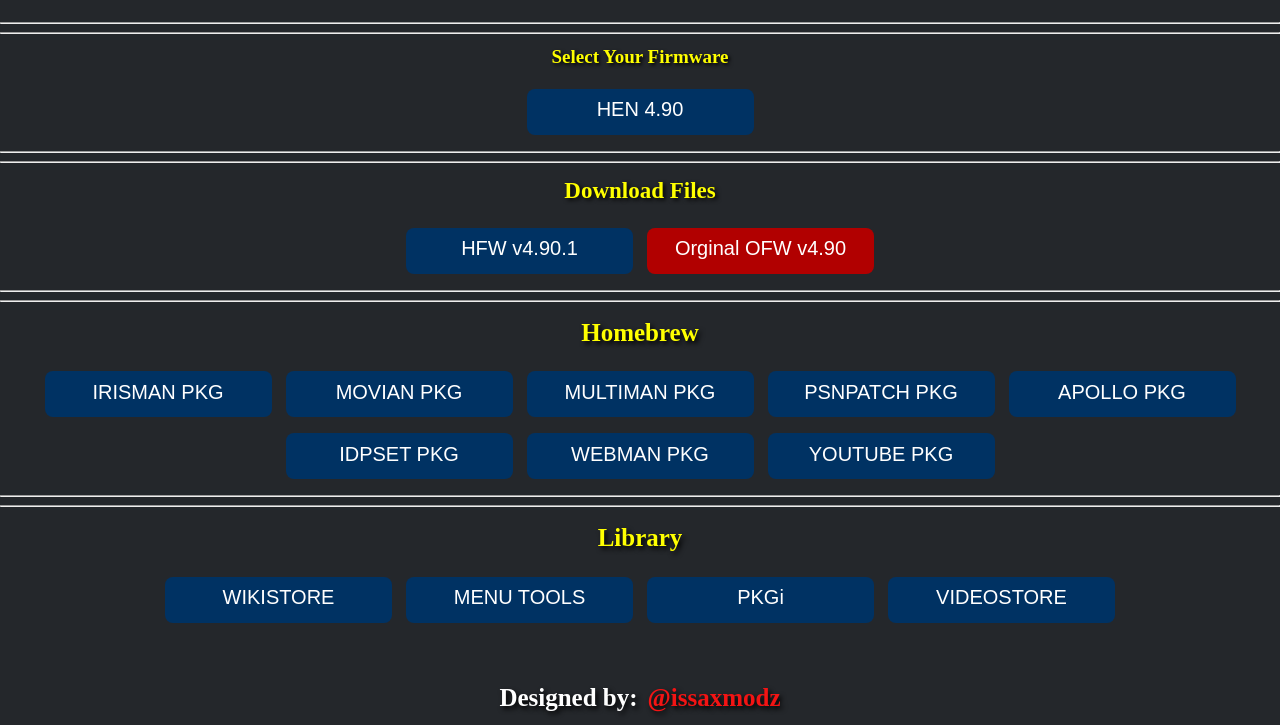
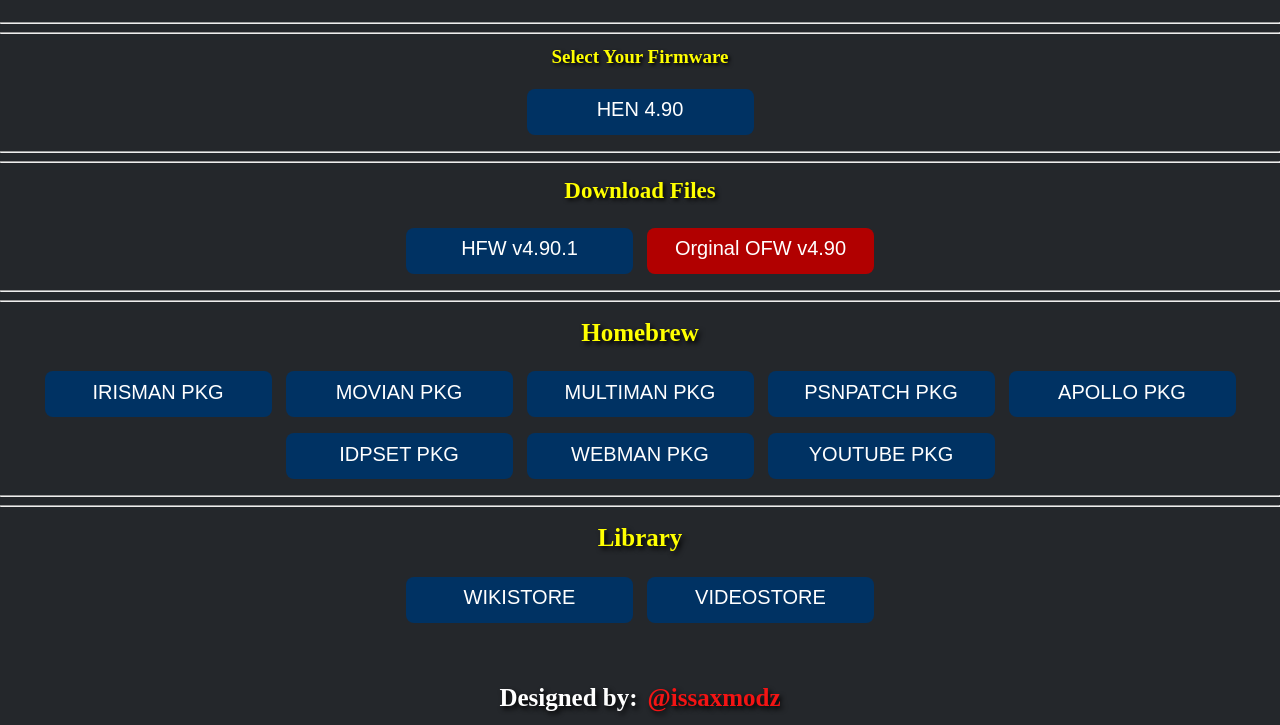
Before and after one commit to issaxmodz/me, a plain HTML site: page index.html in a window 1280 px wide. Shown: the part 66-791 px from the top of the page. Drawn offline with Linux system fonts and the light colour scheme.

Commit message:
index.html

```diff
--- a/index.html
+++ b/index.html
@@ -27,8 +27,6 @@
 <hr><hr>
 <h1 style="font-size:25px;color:yellow;">Library</h1>
 <a href="https://www.mediafire.com/file/z0e228ah0mdj6dr/Library_WikiStore.rar/file"><button class="btn" onmouseover="msgs.innerHTML='WIKISTORE PKG'" onmouseout="msgs.innerHTML='File Issa x MoDz'">WIKISTORE</button></a>
-<a href="https://www.mediafire.com/file/ae6fmkldw2q18iz/Library_Menu_Tools.rar/file"><button class="btn" onmouseover="msgs.innerHTML='MENU TOOLS'" onmouseout="msgs.innerHTML='File Issa x MoDz'">MENU TOOLS</button></a>
-<a href="https://www.mediafire.com/file/di9o4ugp1yqor5n/pkgi-ps3.pkg/file"><button class="btn" onmouseover="msgs.innerHTML='PKGi'" onmouseout="msgs.innerHTML='File Issa x MoDz'">PKGi</button></a>
 <a href="https://www.mediafire.com/file/7raxpm7anem0qx0/Library+VideoStore.rar/file"><button class="btn" onmouseover="msgs.innerHTML='VIDEOSTORE'" onmouseout="msgs.innerHTML='File Issa x MoDz'">VIDEOSTORE</button></a>
 <br><br><br>
 <h1 style="color:white;">Designed by:<a href="https://twitter.com/issaxmodz" style="color: #f31414;margin-left: 10px;">@issaxmodz</a></h1>
```
